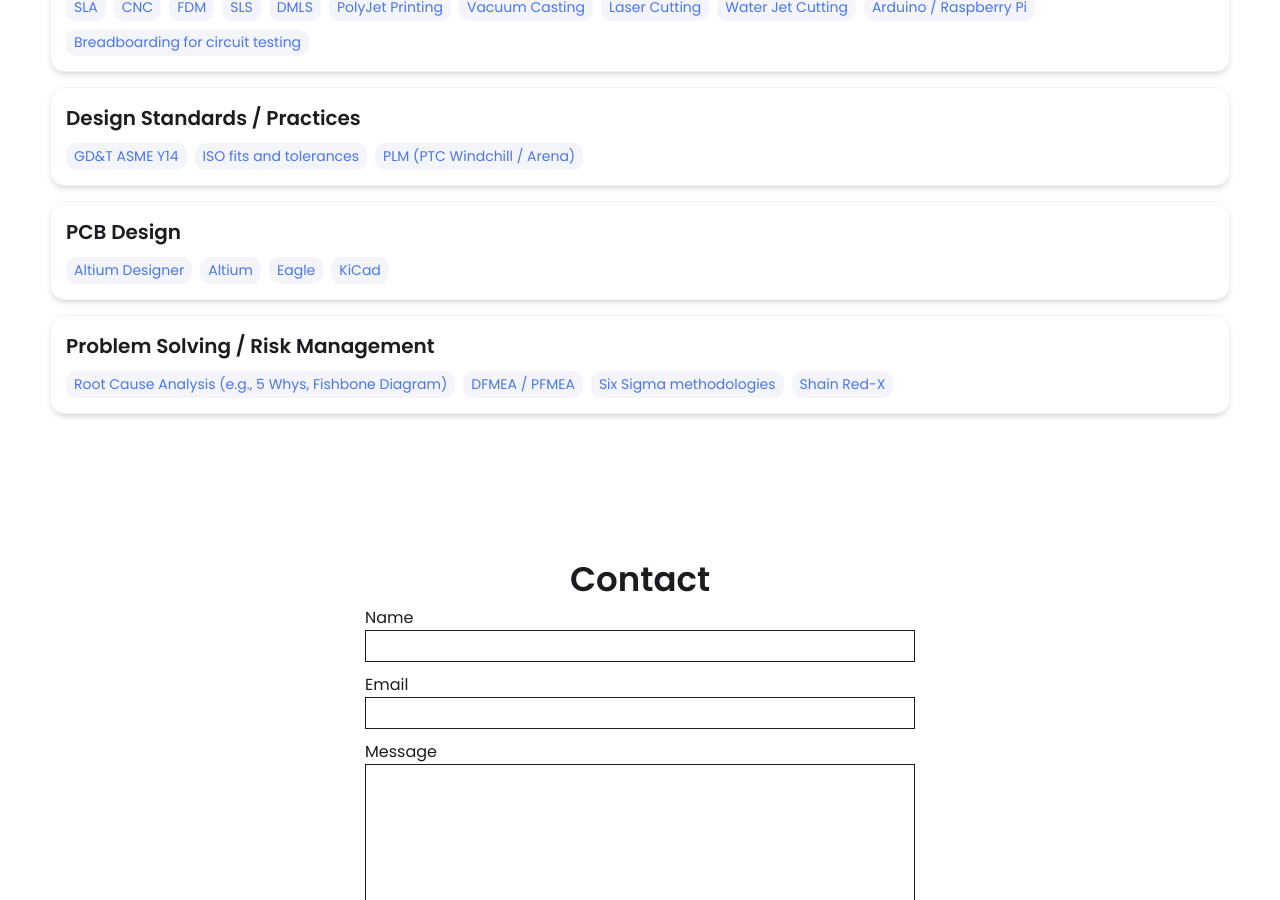
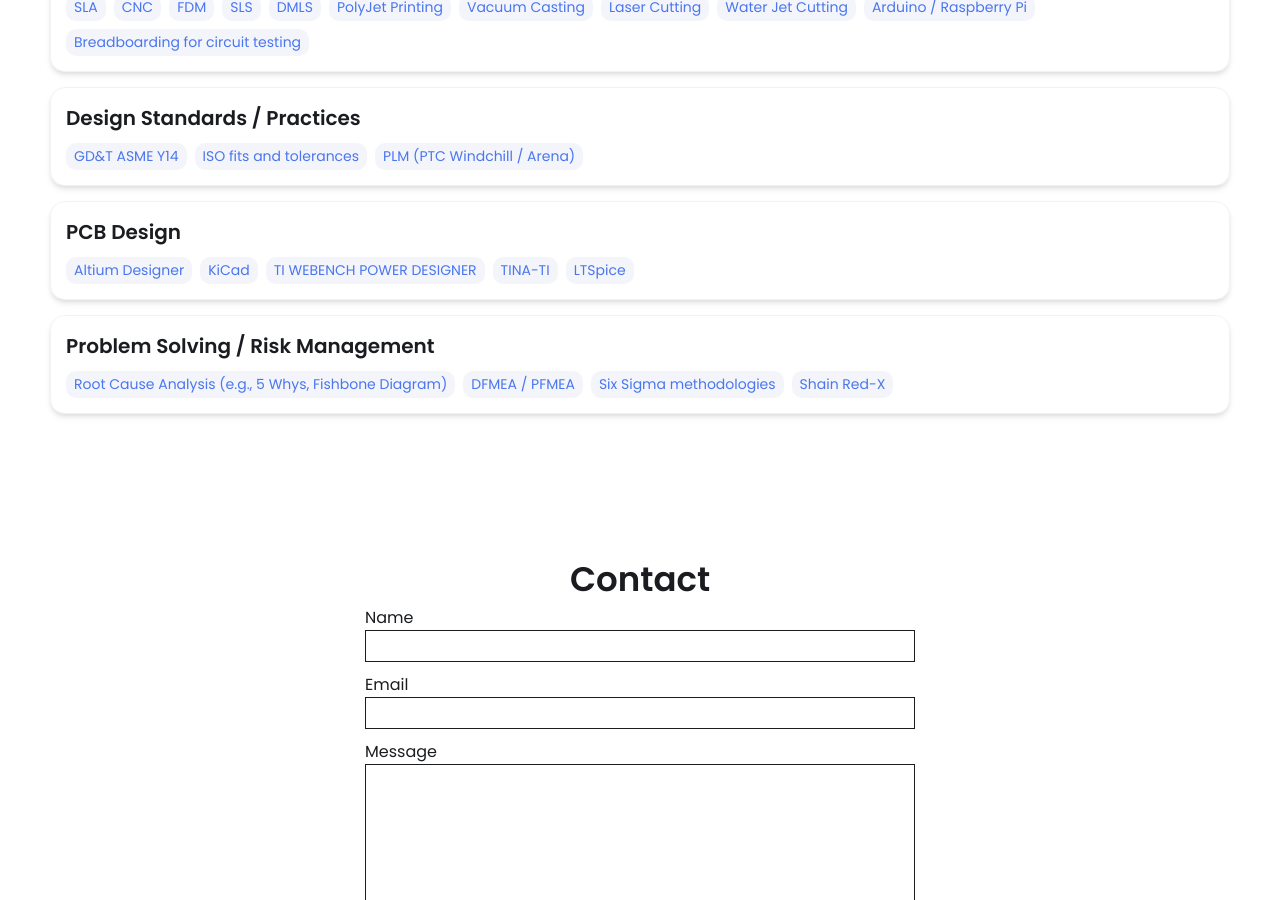
Before and after one commit to OliCar-del/OliCar-del.github.io, a Jekyll site: the page built from index.html, in a window 1280 px wide and 900 px high, scrolled down 1903 px. Built offline with Jekyll 4.4.1, drawn with Linux system fonts in a browser that asks for light colours.

Commit message:
Update _config.yml
added more pcb design information

```diff
--- a/_config.yml
+++ b/_config.yml
@@ -30,8 +30,8 @@
 # Set up external links - this will show up as small icons next to your name.
 
 external-links:    # input only your own url slug. The icons with missing entries will not appear.
-  linkedin: test    # https://www.linkedin.com/in/{your url slug}
-  github: leea12    # https://github.com/{your url slug}
+  linkedin: test    # https://www.linkedin.com/in/oliver-carnew-9717862a8
+  github: leea12    # https://github.com/OliCar-del
   stackoverflow: test      # https://stackoverflow.com/users/{your url slug}
   medium:            # https://medium.com/@{your url slug}
   x-twitter:   # https://x.com/{your url slug}
@@ -75,9 +75,10 @@
   - category: PCB Design
     tools:
     - Altium Designer
-    - Altium
-    - Eagle
     - KiCad
+    - TI WEBENCH POWER DESIGNER
+    - TINA-TI
+    - LTSpice
   - category: Problem Solving / Risk Management
     tools:
     - Root Cause Analysis (e.g., 5 Whys, Fishbone Diagram)
```
